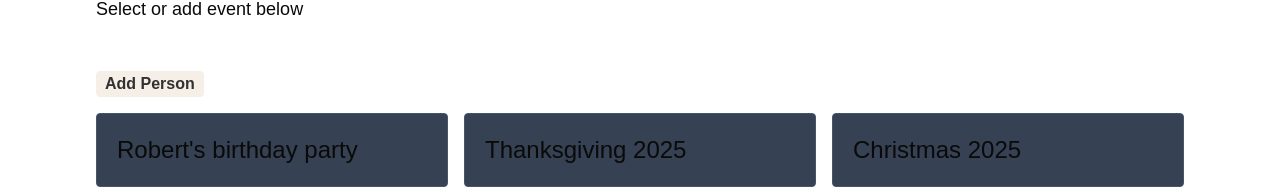
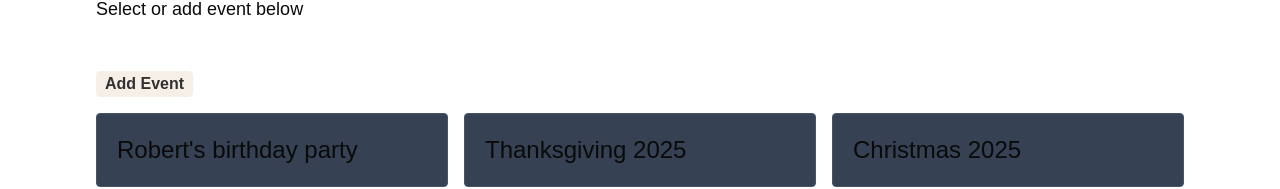
Before and after one commit to sabrisk/Capstone-Project, a Next.js app in the folder frontend/: page /Events in a window 1280 px wide. Shown: the part 149-338 px from the top of the page. Built offline with nearby package versions, Linux system fonts and the light colour scheme.

Commit message:
Moves variant to GridContainer for Add Event/Person button text and removes event description from ListItem for Events.

```diff
--- a/frontend/src/components/GridContainer.tsx
+++ b/frontend/src/components/GridContainer.tsx
@@ -1,13 +1,20 @@
 import React from "react";
 
+type Variant = "person" | "gift-event";
 type GridContainerProps = {
 	title: String;
 	// eventName: String;
 	description: String;
+	variant: Variant;
 	children?: React.ReactNode;
 };
 
-function GridContainer({ children, title, description }: GridContainerProps) {
+function GridContainer({
+	children,
+	title,
+	description,
+	variant,
+}: GridContainerProps) {
 	return (
 		<section className="max-w-6xl mx-auto px-8 mt-16">
 			<div className=" mb-7 pb-5  ">
@@ -15,8 +22,8 @@ function GridContainer({ children, title, description }: GridContainerProps) {
 				<h3 className="text-lg">{description}</h3>
 			</div>
 			{/* <h2 className="text-2xl text-gray-400 mb-6 font-bold">{title}</h2> */}
-			<button className="bg-[#F5EFE7] text-[#313131] font-bold border-1 rounded border-[#F5EFE7] px-2 ">
-				Add Person
+			<button className="hidden md:block bg-[#F5EFE7] text-[#313131] font-bold border-1 rounded border-[#F5EFE7] px-2 ">
+				Add {variant === "person" ? "Person" : "Event"}
 			</button>
 			{children}
 		</section>
--- a/frontend/src/components/ListGrid.tsx
+++ b/frontend/src/components/ListGrid.tsx
@@ -7,18 +7,15 @@ type Person = {
 	name: string;
 };
 
-type Variant = "person" | "gift-event";
-
 type ListGridProps = {
 	items: Array<Person | GiftEvent>;
-	variant: Variant;
 };
 
-function ListGrid({ items, variant }: ListGridProps) {
+function ListGrid({ items }: ListGridProps) {
 	return (
 		<main className="grid gap-4 py-4 max-w-6xl mx-auto md:grid-cols-2 lg:grid-cols-3">
 			{items.map((item) => (
-				<ListItem key={uuid()} {...item} variant={variant} /> //move uuid creation to storing in state/db
+				<ListItem key={uuid()} {...item} /> //move uuid creation to storing in state/db
 			))}
 		</main>
 	);
--- a/frontend/src/components/ListItem.tsx
+++ b/frontend/src/components/ListItem.tsx
@@ -4,23 +4,14 @@ type Variant = "person" | "gift-event";
 
 type ListItemProps = {
 	name: string;
-	date?: string;
-	description?: string;
-	variant: Variant;
 };
 
-function ListItem({ name, date, description, variant }: ListItemProps) {
+function ListItem({ name }: ListItemProps) {
 	return (
 		<div className="flex flex-col justify-start group cursor-pointer text-2xl bg-gray-700 rounded border hover:border-[#F5EFE7] border-slate-600">
 			<div className="p-5 flex justify-center flex-col flex-1   md:border-[#3d3d3d]">
 				{name}
 			</div>
-			{/* <span className="md:text-lg hidden md:block">{`${date}`}</span> */}
-			{variant === "gift-event" && (
-				<div className="hidden md:flex items-center p-7 flex-1 bg-[#1e1e1e]  md:text-base hover:no-underline">
-					{description}
-				</div>
-			)}
 		</div>
 	);
 }
--- a/frontend/src/pages/Events.tsx
+++ b/frontend/src/pages/Events.tsx
@@ -35,8 +35,9 @@ function Events() {
 			<GridContainer // title={"People"}
 				title={"Events"}
 				description={"Select or add event below"}
+				variant={"gift-event"}
 			>
-				<ListGrid items={giftEvents} variant={"person"} />
+				<ListGrid items={giftEvents} />
 			</GridContainer>
 
 			<button
--- a/frontend/src/pages/People.tsx
+++ b/frontend/src/pages/People.tsx
@@ -23,8 +23,9 @@ function People() {
 				// title={"People"}
 				title={"Christmas 2025"}
 				description={"Whole family getting together for Christmas"}
+				variant={"person"}
 			>
-				<ListGrid items={PEOPLE} variant={"person"} />
+				<ListGrid items={PEOPLE} />
 			</GridContainer>
 			<button
 				className="md:hidden fixed bottom-7 right-7 w-16 h-16 bg-gray-600 text-white text-4xl border border-slate-600 rounded-full flex items-center justify-center  hover:bg-gray-500 transition-colors"
```
Also changed, not shown: frontend/src/types.ts (+5 -5 lines).
